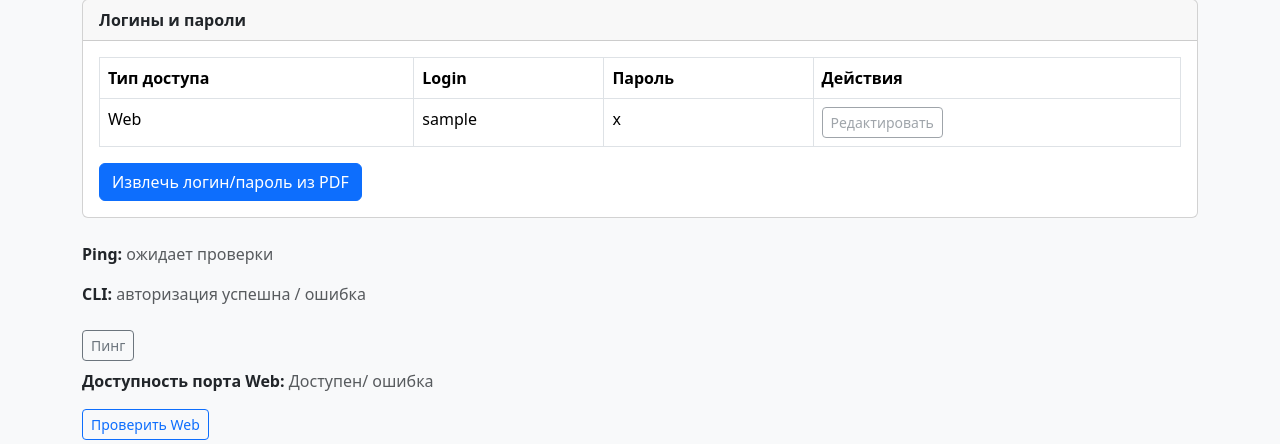
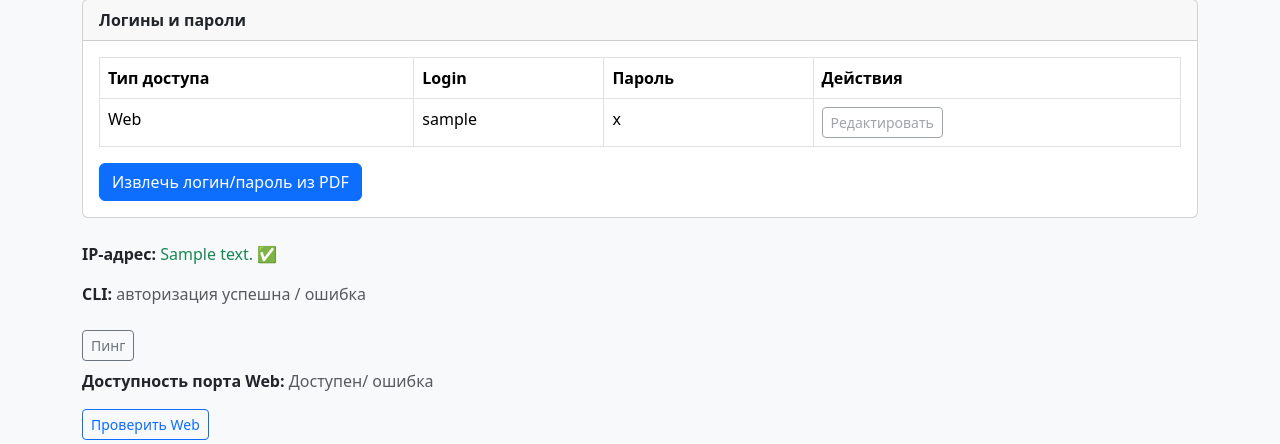
Before and after one commit to Aliaksandr-tech/network-device-checker, a Django app: template devices/templates/devices/device_detail.html in a window 1280 px wide. Shown: the part 560-1004 px from the top of the page. Run offline with Django 5.2, Linux system fonts and the light colour scheme; the template is opened without the code that fills it: values that come from a table or form of the project are taken from there, others are empty; tables that the repository leaves empty hold one stand-in row (values such as "Sample post").

Commit message:
Оптимизирован web-интерфейс.Расширены критерии для добавления PDF

```diff
--- a/devices/models.py
+++ b/devices/models.py
@@ -20,7 +20,7 @@ class Documentation(models.Model):
     device = models.ForeignKey(Device, on_delete=models.CASCADE)
     doc_type = models.CharField(choices=[("manual", "Manual"), ("datasheet", "Datasheet")], max_length=20)
     status = models.BooleanField(default=False)
-    file_path = models.FileField(upload_to='docs/')
+    file_path = models.FileField(upload_to='docs/', max_length=255)
 
 class AuthData(models.Model):
     device = models.ForeignKey(Device, on_delete=models.CASCADE)
--- a/devices/templates/devices/device_detail.html
+++ b/devices/templates/devices/device_detail.html
@@ -111,19 +111,16 @@
     <!-- Блок 4: Проверка доступности -->
    <!-- Блок 4: Проверка доступности -->
 <div class="mb-4">
-    <p><strong>Ping:</strong> <span id="ping-status">
-      {% if device.ip_address %}
-        {% if ping_result %}
-          <span class="text-success">✅ доступен</span>
-        {% elif ping_result is not none %}
-          <span class="text-danger">❌ недоступен</span>
+    <p><strong>IP-адрес:</strong>
+      <span id="ping-status">
+        {% if device.ip_address %}
+          <span class="text-success">{{ device.ip_address }} ✅</span>
         {% else %}
-          <span class="text-muted">ожидает проверки</span>
+          <span class="text-danger">нет IP-адреса ❌</span>
         {% endif %}
-      {% else %}
-        <span class="text-muted">нет IP-адреса</span>
-      {% endif %}
-    </span></p>
+      </span>
+    </p>
+
 
     <p><strong>CLI:</strong> <span class="text-muted">авторизация успешна / ошибка</span></p>
 </div>
```
Also changed, not shown: devices/migrations/0005_alter_documentation_file_path.py (added), 2 other files.
